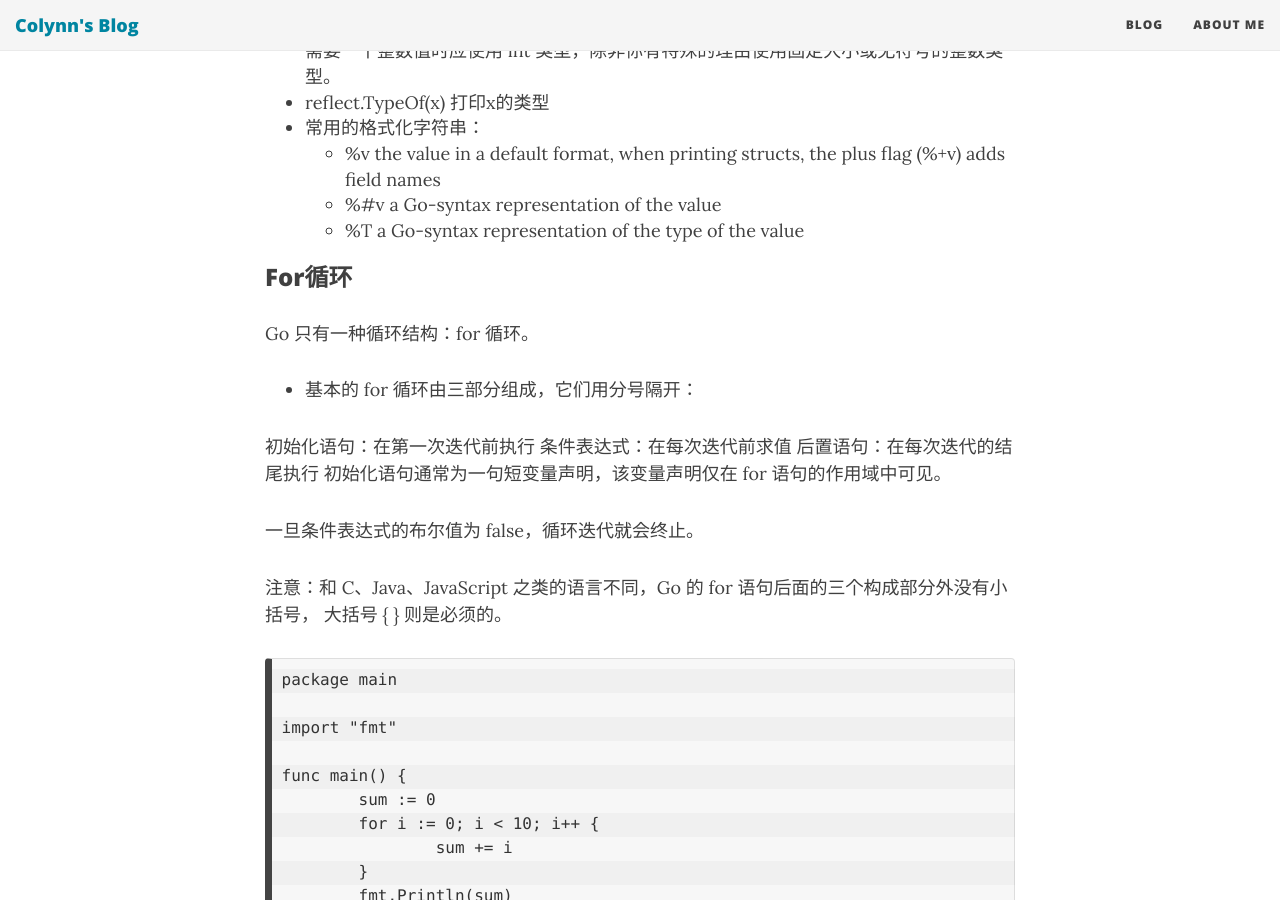
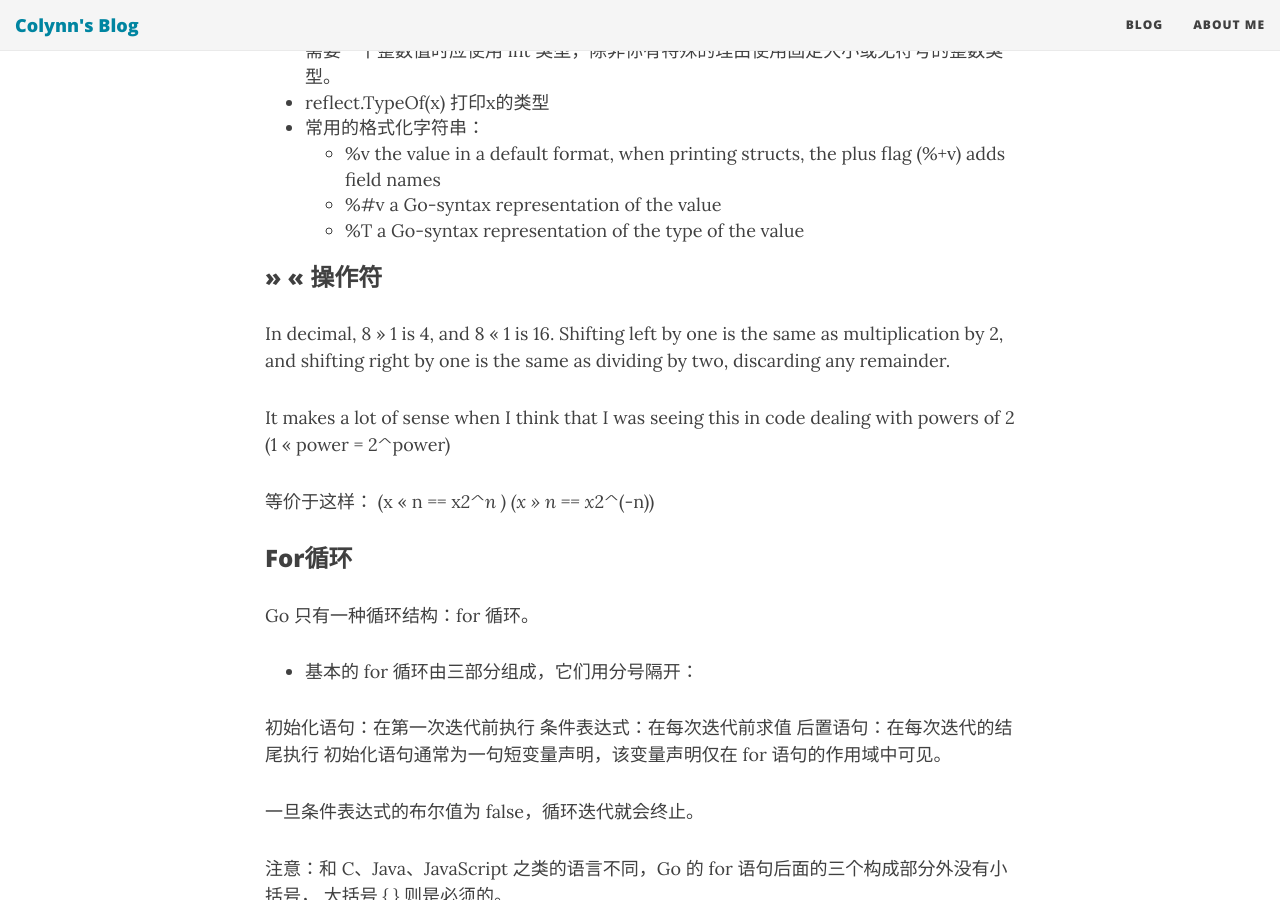
Before and after one commit to colynn/colynn.github.io, a Jekyll site: the page built from _posts/2019-12-31-go_basic_knowledge_summarizing.md, in a window 1280 px wide and 900 px high, scrolled down 3109 px. Built offline with Jekyll 4.4.1, drawn with Linux system fonts in a browser that asks for light colours; nearby versions of some CDN libraries; some of the changed text lies outside the part shown.

Commit message:
go >> << operators

```diff
--- a/_posts/2019-12-31-go_basic_knowledge_summarizing.md
+++ b/_posts/2019-12-31-go_basic_knowledge_summarizing.md
@@ -131,6 +131,13 @@ _注_:
 	* %#v a Go-syntax representation of the value
 	* %T a Go-syntax representation of the type of the value
 
+### >> << 操作符
+
+In decimal, 8 >> 1 is 4, and 8 << 1 is 16. Shifting left by one is the same as multiplication by 2, and shifting right by one is the same as dividing by two, discarding any remainder.
+
+It makes a lot of sense when I think that I was seeing this in code dealing with powers of 2 (1 << power = 2^power)
+
+等价于这样： (x << n == x*2^n ) (x >> n == x*2^(-n))
 
 
 ### For循环
@@ -791,3 +798,9 @@ type Person struct {
 
 * 有了omitempty后，如果addr为空， 则生成的json中没有addr字段。
 * 如果没有定义 omitempty，则始终会返回addr这个字段。
+
+
+
+
+### Refer to
+1. [Go << and >> operators](https://stackoverflow.com/questions/5801008/go-and-operators)
```
